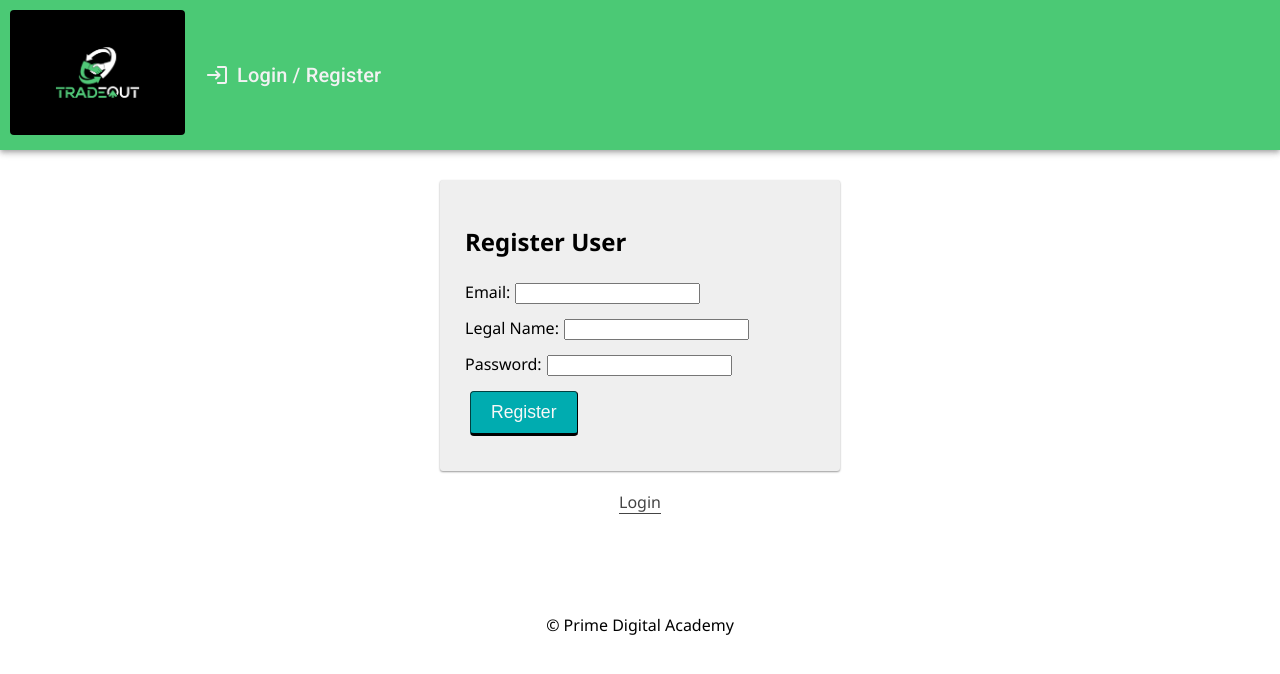
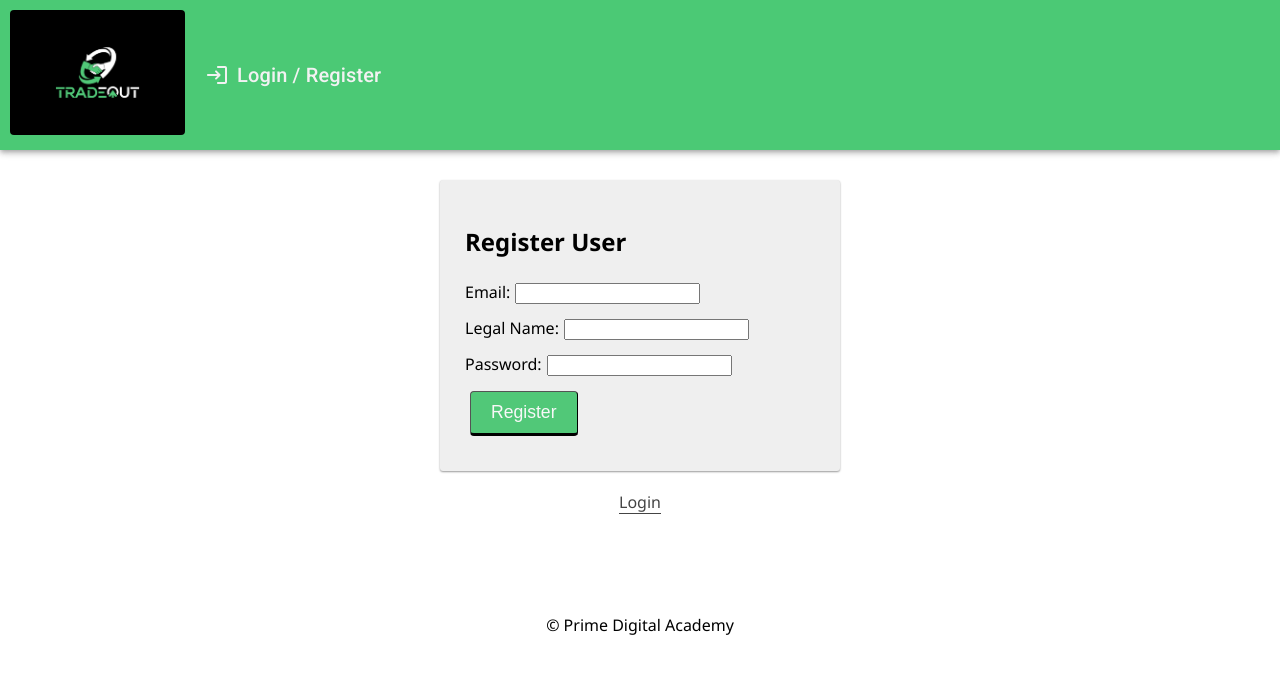
Before and after one commit to jdh2021/tradeout, a React (Create React App) app: page /#/registration in a window 1280 px wide. Shown: the top 674 px of the page. Built offline with nearby package versions, Linux system fonts and the light colour scheme; no server answers.

Commit message:
changed buttons in register and login form

```diff
--- a/src/components/App/App.css
+++ b/src/components/App/App.css
@@ -29,10 +29,10 @@ Button
 .btn {
   display: inline-block;
   padding: 10px 20px;
-  border-color: #014041;
+  border-color: #000000;
   border-width: 1px 1px 3px;
   border-radius: 4px;
-  background-color: #00acb0;
+  background-color: #51c878;
   color: #f8f8f8;
   font-size: 1.1rem;
   outline: 0;
@@ -55,7 +55,7 @@ Button
 }
 
 .btn:hover {
-  background-color: #008183;
+  background-color: #000000;
   text-decoration: none;
 }
 
@@ -72,8 +72,8 @@ Button
 
 .btn_asLink:hover {
   background-color: transparent;
-  border-color: #008183;
-  color: #008183;
+  border-color: #51c878;
+  color: #51c878;
 }
 
 /* --------------------------------------------------------------------------------
--- a/src/components/CreateContract/SendToRecipient.jsx
+++ b/src/components/CreateContract/SendToRecipient.jsx
@@ -70,7 +70,7 @@ const SendToRecipient = () => {
   // autofill email for demo purposes
   const autofillEmail = () => {
     console.log('in autofillEmail');
-    dispatch({type: 'SET_NEW_CONTRACT_DETAILS', payload: {...newContractDetails, second_party_email: 'christmascactus@gmail.com'}});
+    dispatch({type: 'SET_NEW_CONTRACT_DETAILS', payload: {...newContractDetails, second_party_email: 'jackjackg42@gmail.com'}});
   }
 
   return (
```
